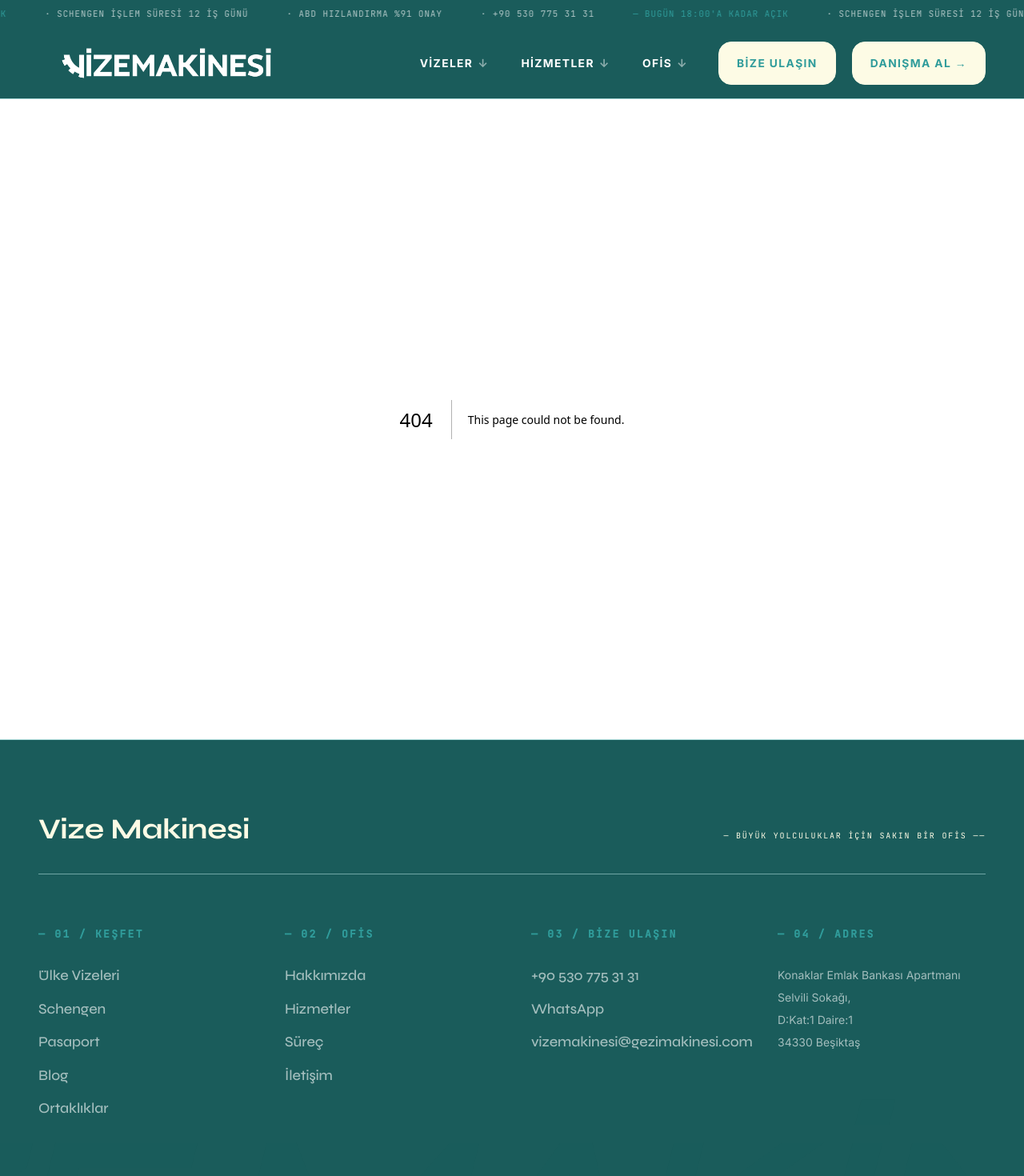
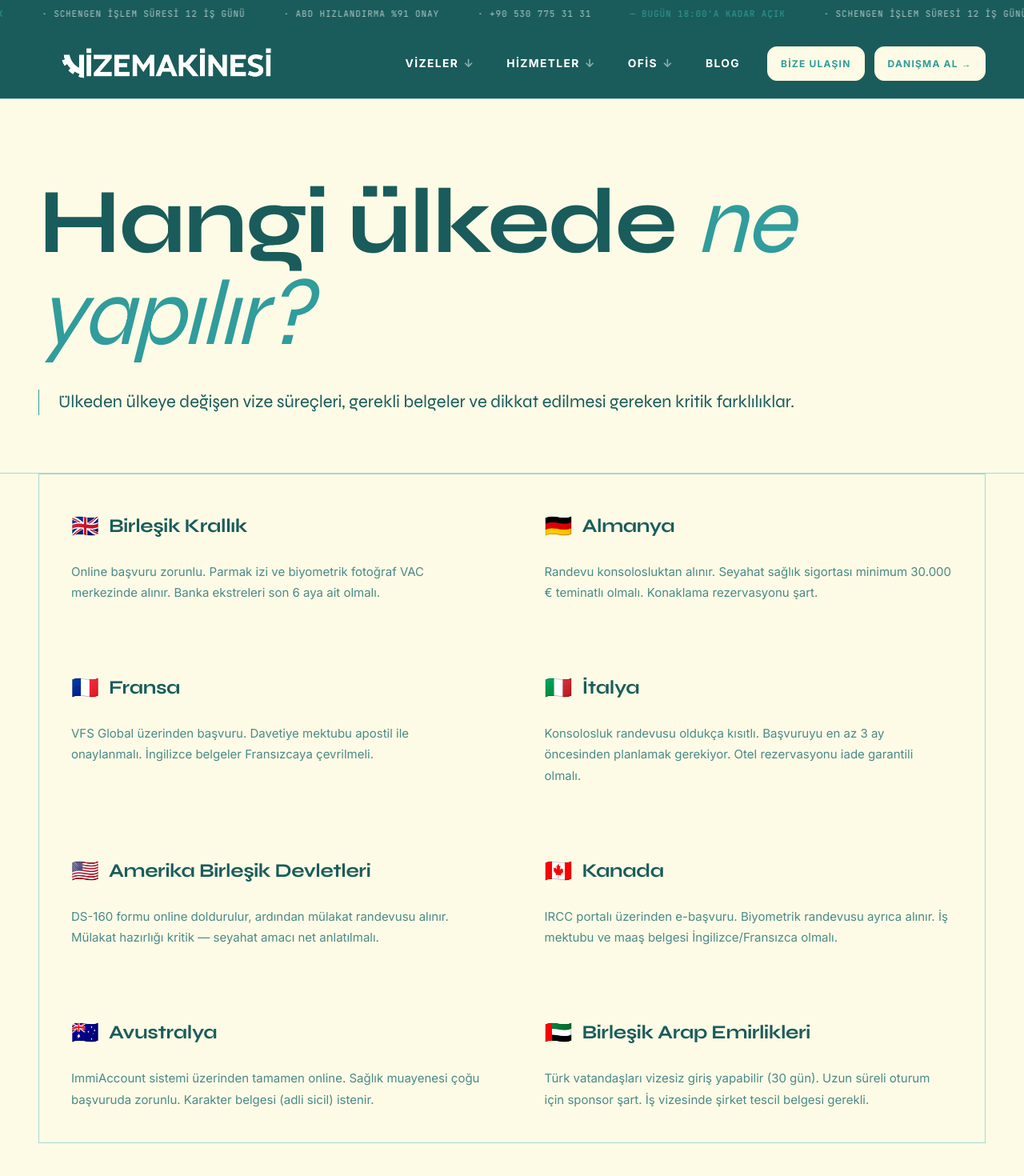
Before and after one commit to KaguSoftware/VizeMakinesi, a Next.js app: page /blog/hangi-ulkede-ne-yapilir in a window 1280 px wide. Before the commit this address had no page. Shown: the top 1470 px of the page at 80% size. Built offline with nearby package versions, Linux system fonts and the light colour scheme.

Commit message:
deleted pages , changed pages

```diff
--- /dev/null
+++ b/src/app/blog/hangi-ulkede-ne-yapilir/page.tsx
@@ -0,0 +1,93 @@
+import type { Metadata } from 'next';
+import PageHead from '@/components/PageHead/PageHead';
+
+export const metadata: Metadata = {
+  title: 'Hangi Ülkede Ne Yapılır? — Vize Makinesi Blog',
+  description: 'Ülkeye göre vize başvuru süreçleri, gerekli belgeler ve dikkat edilmesi gereken farklılıklar.',
+};
+
+const COUNTRIES = [
+  {
+    flag: '🇬🇧',
+    country: 'Birleşik Krallık',
+    what: 'Online başvuru zorunlu. Parmak izi ve biyometrik fotoğraf VAC merkezinde alınır. Banka ekstreleri son 6 aya ait olmalı.',
+  },
+  {
+    flag: '🇩🇪',
+    country: 'Almanya',
+    what: 'Randevu konsolosluktan alınır. Seyahat sağlık sigortası minimum 30.000 € teminatlı olmalı. Konaklama rezervasyonu şart.',
+  },
+  {
+    flag: '🇫🇷',
+    country: 'Fransa',
+    what: 'VFS Global üzerinden başvuru. Davetiye mektubu apostil ile onaylanmalı. İngilizce belgeler Fransızcaya çevrilmeli.',
+  },
+  {
+    flag: '🇮🇹',
+    country: 'İtalya',
+    what: 'Konsolosluk randevusu oldukça kısıtlı. Başvuruyu en az 3 ay öncesinden planlamak gerekiyor. Otel rezervasyonu iade garantili olmalı.',
+  },
+  {
+    flag: '🇺🇸',
+    country: 'Amerika Birleşik Devletleri',
+    what: 'DS-160 formu online doldurulur, ardından mülakat randevusu alınır. Mülakat hazırlığı kritik — seyahat amacı net anlatılmalı.',
+  },
+  {
+    flag: '🇨🇦',
+    country: 'Kanada',
+    what: 'IRCC portalı üzerinden e-başvuru. Biyometrik randevusu ayrıca alınır. İş mektubu ve maaş belgesi İngilizce/Fransızca olmalı.',
+  },
+  {
+    flag: '🇦🇺',
+    country: 'Avustralya',
+    what: 'ImmiAccount sistemi üzerinden tamamen online. Sağlık muayenesi çoğu başvuruda zorunlu. Karakter belgesi (adli sicil) istenir.',
+  },
+  {
+    flag: '🇦🇪',
+    country: 'Birleşik Arap Emirlikleri',
+    what: 'Türk vatandaşları vizesiz giriş yapabilir (30 gün). Uzun süreli oturum için sponsor şart. İş vizesinde şirket tescil belgesi gerekli.',
+  },
+];
+
+export default function HangiUlkedeNeYapilirPage() {
+  return (
+    <>
+      <PageHead
+        eyebrow="— Ülke rehberleri"
+        title={<>Hangi ülkede <em className="font-normal italic text-coral">ne yapılır?</em></>}
+        lede="Ülkeden ülkeye değişen vize süreçleri, gerekli belgeler ve dikkat edilmesi gereken kritik farklılıklar."
+      />
+
+      <section className="container pb-24">
+        <div className="grid grid-cols-1 md:grid-cols-2 gap-px border border-border">
+          {COUNTRIES.map((item) => (
+            <article
+              key={item.country}
+              className="p-10 border-border hover:bg-[hsl(var(--color-navy)/0.03)] transition-colors duration-150"
+            >
+              <div className="flex items-center gap-3 mb-5">
+                <span className="text-[28px]">{item.flag}</span>
+                <h2 className="font-serif font-bold text-[clamp(18px,2vw,24px)] leading-snug tracking-[-0.015em]">
+                  {item.country}
+                </h2>
+              </div>
+              <p className="text-[15px] leading-[1.75] text-muted">{item.what}</p>
+            </article>
+          ))}
+        </div>
+
+        <div className="mt-16 border-t border-border pt-10 flex flex-col md:flex-row gap-6 items-start md:items-center justify-between">
+          <p className="text-[15px] leading-relaxed text-muted max-w-xl">
+            Başvurunuzu bizimle yapmak ister misiniz? Her ülke için doğru belge listesini ve randevu stratejisini sizinle birlikte hazırlıyoruz.
+          </p>
+          <a
+            href="/danisma-al"
+            className="font-sans font-bold text-[13px] uppercase tracking-widest px-7 py-4 bg-navy text-white hover:bg-coral transition-colors duration-200 rounded-xl whitespace-nowrap"
+          >
+            Danışma Al →
+          </a>
+        </div>
+      </section>
+    </>
+  );
+}
--- a/src/app/blog/page.tsx
+++ b/src/app/blog/page.tsx
@@ -7,6 +7,14 @@ export const metadata: Metadata = {
 };
 
 const POSTS = [
+  {
+    date: 'Mayıs 2026',
+    category: 'Ülke Rehberleri',
+    title: 'Hangi Ülkede Ne Yapılır?',
+    excerpt:
+      "Birleşik Krallık'tan Avustralya'ya, ABD'den Almanya'ya — ülkeye göre değişen vize süreçleri, kritik belgeler ve dikkat edilmesi gereken farklılıklar.",
+    slug: '/blog/hangi-ulkede-ne-yapilir',
+  },
   {
     date: 'Nisan 2026',
     category: 'Schengen',
--- a/src/app/danisma-al/DanismaAlForm.tsx
+++ b/src/app/danisma-al/DanismaAlForm.tsx
@@ -29,7 +29,7 @@ export default function DanismaAlForm() {
         <PageHead
           eyebrow="— Teşekkürler"
           title={<>Formunuz <em className="font-normal italic text-coral">alındı.</em></>}
-          lede="En geç 1 iş günü içinde size dönüş yapacağız."
+          lede="En geç 2 iş günü içinde size dönüş yapacağız."
         />
         <section className="container pb-24">
           <div className="border border-border p-12 max-w-lg">
@@ -53,7 +53,7 @@ export default function DanismaAlForm() {
       <PageHead
         eyebrow="— Danışma formu"
         title={<>Bize anlatın, <em className="font-normal italic text-coral">biz halledelim.</em></>}
-        lede="Seyahat planınızı ve ihtiyacınızı kısaca paylaşın — 1 iş günü içinde size dönelim."
+        lede="Seyahat planınızı ve ihtiyacınızı kısaca paylaşın — 2 iş günü içinde size dönelim."
       />
 
       <section className="container pb-24">
@@ -90,7 +90,7 @@ export default function DanismaAlForm() {
           </div>
 
           {/* E-posta */}
-          <div className="p-8 border-b border-border lg:border-r">
+          <div className="p-8 border-b border-border lg:col-span-2">
             <label className="block font-mono text-[10px] uppercase tracking-[0.18em] text-coral mb-3">
               E-posta <span className="text-coral">*</span>
             </label>
@@ -103,15 +103,27 @@ export default function DanismaAlForm() {
             />
           </div>
 
-          {/* Seyahat Tarihi */}
-          <div className="p-8 border-b border-border">
+          {/* Planlanan Seyahat Tarihi */}
+          <div className="p-8 border-b border-border lg:border-r">
             <label className="block font-mono text-[10px] uppercase tracking-[0.18em] text-coral mb-3">
-              Seyahat Tarihi <span className="text-coral">*</span>
+              Planlanan Gidiş Tarihi <span className="text-coral">*</span>
             </label>
             <input
               type="date"
               name="travelDate"
               required
+              className="w-full bg-transparent border-b border-border pb-2 font-serif text-[18px] text-navy focus:outline-none focus:border-coral transition-colors duration-150"
+            />
+          </div>
+
+          {/* Planlanan Dönüş Tarihi */}
+          <div className="p-8 border-b border-border">
+            <label className="block font-mono text-[10px] uppercase tracking-[0.18em] text-coral mb-3">
+              Planlanan Dönüş Tarihi
+            </label>
+            <input
+              type="date"
+              name="returnDate"
               className="w-full bg-transparent border-b border-border pb-2 font-serif text-[18px] text-navy focus:outline-none focus:border-coral transition-colors duration-150"
             />
           </div>
--- a/src/app/danisma-al/page.tsx
+++ b/src/app/danisma-al/page.tsx
@@ -3,7 +3,7 @@ import DanismaAlForm from "./DanismaAlForm";
 
 export const metadata: Metadata = {
   title: "Danışma Al — Vize Makinesi",
-  description: "Seyahat planınızı ve vize ihtiyacınızı paylaşın, danışmanlarımız en geç 1 iş günü içinde size dönsin.",
+  description: "Seyahat planınızı ve vize ihtiyacınızı paylaşın, danışmanlarımız en geç 2 iş günü içinde size dönsün.",
 };
 
 export default function DanismaAlPage() {
--- a/src/app/page.tsx
+++ b/src/app/page.tsx
@@ -4,7 +4,7 @@ import MosaicCard from "@/components/MosaicCard/MosaicCard";
 import { MOSAIC_SPANS, MOSAIC_ROW_INDEX } from "@/components/MosaicCard/constants";
 import MosaicRowObserver from "@/components/MosaicCard/MosaicRowObserver";
 import Marquee from "@/components/Marquee/Marquee";
-import ProcessThreeUp from "@/components/ProcessThreeUp/ProcessThreeUp";
+import Timeline from "@/components/Timeline/Timeline";
 import BigCTA from "@/components/BigCTA/BigCTA";
 import { COUNTRIES_DATA } from "@/data/countries";
 
@@ -51,7 +51,7 @@ export default function HomePage() {
                         Tam süreç →
                     </Link>
                 </div>
-                <ProcessThreeUp />
+                <Timeline />
             </section>
 
             <BigCTA />
--- a/src/app/partnerships/page.tsx
+++ b/src/app/partnerships/page.tsx
@@ -1,4 +1,5 @@
 import type { Metadata } from 'next';
+import Image from 'next/image';
 import PageHead from '@/components/PageHead/PageHead';
 
 export const metadata: Metadata = {
@@ -6,79 +7,63 @@ export const metadata: Metadata = {
   description: 'Seyahat acenteleri, kurumsal firmalar ve sivil toplum kuruluşları için toplu vize çözümleri.',
 };
 
-const PARTNERS = [
-  {
-    name: 'Seyahat Acenteleri',
-    eyebrow: '— 01',
-    body:
-      'Müşterilerinizin vize süreçlerini tamamen bizim üstlenmemize izin verin. Ajansınız için özel fiyatlandırma, öncelikli randevu ve ayrılmış danışman ataması sunuyoruz.',
-  },
-  {
-    name: 'Kurumsal Firmalar',
-    eyebrow: '— 02',
-    body:
-      'İş seyahati yoğun olan şirketler için yıllık anlaşmalı hizmet paketleri. Çalışan başına sabit maliyet, toplu başvuru takibi ve aylık raporlama dahildir.',
-  },
-  {
-    name: 'Üniversiteler & Okullar',
-    eyebrow: '— 03',
-    body:
-      'Yurt dışı eğitim programları, değişim öğrencileri ve akademik heyetler için öğrenci vize koordinasyonu. Oryantasyon süreçlerine entegre çalışıyoruz.',
-  },
-  {
-    name: 'STK & Vakıflar',
-    eyebrow: '— 04',
-    body:
-      'İnsani yardım, konferans ve uluslararası proje seyahatleri için özel kategoriler ve indirimli ücretler. Resmi davet mektubu hazırlığında da destek veriyoruz.',
-  },
-];
-
 export default function PartnershipsPage() {
   return (
     <>
       <PageHead
         eyebrow="— Kurumsal ortaklıklar"
-        title={<>Tek dosya değil, <em className="font-normal italic text-coral">tam bir program.</em></>}
-        lede="Toplu vize ihtiyacı olan kurumlar için adanmış ekip, öncelikli işlem ve şeffaf fiyatlandırma."
+        title={<>Güvenilir <em className="font-normal italic text-coral">iş ortaklarımız.</em></>}
+        lede="Vize süreçlerinizi güvence altına alan küresel ağlarla çalışıyoruz."
       />
 
-      {/* Partner types */}
       <section className="container pb-24">
         <div className="grid grid-cols-1 md:grid-cols-2 gap-px border border-border">
-          {PARTNERS.map((p) => (
-            <div key={p.name} className="p-10">
-              <div className="font-mono text-[10px] uppercase tracking-[0.18em] text-coral mb-4">
-                {p.eyebrow}
-              </div>
-              <h2 className="font-serif font-bold text-[clamp(22px,2.2vw,30px)] tracking-[-0.015em] mb-5">
-                {p.name}
-              </h2>
-              <p className="text-[15px] leading-[1.85] text-muted">{p.body}</p>
+
+          {/* VFS Global */}
+          <div className="p-12 flex flex-col gap-8">
+            <div className="h-16 flex items-center">
+              <Image
+                src="/vfs_logo.png"
+                alt="VFS Global"
+                width={160}
+                height={64}
+                className="object-contain object-left"
+              />
             </div>
-          ))}
-        </div>
-      </section>
+            <div>
+              <div className="font-mono text-[10px] uppercase tracking-[0.18em] text-coral mb-3">— Vize Başvuru Merkezi</div>
+              <h2 className="font-serif font-bold text-[clamp(20px,2vw,26px)] tracking-[-0.015em] mb-4">VFS Global</h2>
+              <p className="text-[15px] leading-[1.85] text-muted">
+                Dünyanın en büyük vize dış kaynak hizmetleri şirketi olan VFS Global, 150'den fazla ülkede 3.000'i aşkın
+                başvuru merkezi işletmektedir. Vize Makinesi olarak VFS Global altyapısını kullanarak başvurularınızı
+                doğrudan yetkili kanallar üzerinden takip ediyor, randevu süreçlerini hızlandırıyor ve evrak
+                kontrolünü eksiksiz yürütüyoruz.
+              </p>
+            </div>
+          </div>
 
-      {/* CTA */}
-      <section className="container pb-24">
-        <div className="border border-border p-12 lg:p-16 grid grid-cols-1 lg:grid-cols-[1fr_auto] gap-10 items-center">
-          <div>
-            <div className="font-mono text-[10px] uppercase tracking-[0.18em] text-coral mb-4">
-              — Teklif alın
+          {/* Kosmos */}
+          <div className="p-12 flex flex-col gap-8 border-t border-border md:border-t-0 md:border-l">
+            <div className="h-16 flex items-center">
+              <Image
+                src="/kosmos_logo.png"
+                alt="Kosmos"
+                width={160}
+                height={64}
+                className="object-contain object-left"
+              />
             </div>
-            <h2 className="font-serif font-bold text-[clamp(28px,3vw,42px)] tracking-[-0.02em] leading-snug">
-              Kurumunuz için bir görüşme ayarlayalım.
-            </h2>
-            <p className="text-[15px] leading-[1.85] text-muted mt-4 max-w-lg">
-              İhtiyacınızı anlatın — hacim, sıklık, varış noktaları. Size 24 saat içinde yazılı bir teklif iletiyoruz.
-            </p>
+            <div>
+              <div className="font-mono text-[10px] uppercase tracking-[0.18em] text-coral mb-3">— Seyahat & Lojistik</div>
+              <h2 className="font-serif font-bold text-[clamp(20px,2vw,26px)] tracking-[-0.015em] mb-4">Kosmos</h2>
+              <p className="text-[15px] leading-[1.85] text-muted">
+                Kosmos, uluslararası seyahat lojistiği ve kurumsal seyahat yönetimi alanında köklü bir deneyime sahiptir.
+                Bu ortaklık sayesinde vize süreçlerinizi uçuş, konaklama ve transfer planlamasıyla tek çatı altında
+                yönetebiliyorsunuz. Eksiksiz bir seyahat deneyimi için Kosmos ile koordineli çalışıyoruz.
+              </p>
+            </div>
           </div>
-          <a
-            href="/contact"
-            className="inline-flex items-center gap-2 font-mono text-[12px] uppercase tracking-[0.16em] border border-coral text-coral px-8 py-4 hover:bg-coral hover:text-white transition-colors duration-150 whitespace-nowrap rounded-2xl"
-          >
-            İletişime Geç →
-          </a>
+
         </div>
       </section>
     </>
--- a/src/components/MosaicCard/MosaicCard.tsx
+++ b/src/components/MosaicCard/MosaicCard.tsx
@@ -22,7 +22,6 @@ export default function MosaicCard({
             <div className="absolute top-7 right-8 font-mono text-[11px] tracking-[0.18em] text-muted uppercase z-10 hv-white transition-colors duration-700">
                 — {String(index + 1).padStart(2, "0")} / 10
             </div>
-
             <div className="relative z-10 p-2 pt-20">
                 <h3 className="font-serif font-semibold text-[32px] leading-[1.05] mb-1.5 tracking-[-0.02em] hv-white transition-colors duration-700">
                     {country.name}
--- a/src/components/Nav/Nav.tsx
+++ b/src/components/Nav/Nav.tsx
@@ -89,17 +89,22 @@ export default function Nav() {
                             </button>
                         </div>
                     ))}
+                    <Link href="/blog">
+                        <span className="font-sans font-bold text-[13.8px] uppercase tracking-widest px-4.5 py-3 inline-flex items-center transition-colors duration-200 text-white hover:text-coral">
+                            Blog
+                        </span>
+                    </Link>
                     <Link
                         href="/contact"
                     >
-                        <span className="ml-4 font-sans font-bold text-[13.8px] uppercase tracking-widest px-5.5 py-3.5 bg-cream border border-cream text-coral hover:bg-transparent hover:text-white hover:border-white transition-colors duration-200 inline-flex items-center rounded-2xl">
+                        <span className="ml-3 font-sans font-bold text-[12px] uppercase tracking-widest px-4 py-2.5 bg-cream border border-cream text-coral hover:bg-transparent hover:text-white hover:border-white transition-colors duration-200 inline-flex items-center rounded-xl">
                             Bize Ulaşın
                         </span>
                     </Link>
                     <Link
                         href="/danisma-al"
                     >
-                        <span className="ml-4 font-sans font-bold text-[13.8px] uppercase tracking-widest px-5.5 py-3.5 bg-cream border border-cream text-coral hover:bg-transparent hover:text-white hover:border-white transition-colors duration-200 inline-flex items-center rounded-2xl">
+                        <span className="ml-2 font-sans font-bold text-[12px] uppercase tracking-widest px-4 py-2.5 bg-cream border border-cream text-coral hover:bg-transparent hover:text-white hover:border-white transition-colors duration-200 inline-flex items-center rounded-xl">
                             Danışma Al →
                         </span>
                     </Link>
@@ -119,7 +124,7 @@ export default function Nav() {
             {/* Mega panel */}
             {activeMega !== null && (
                 <div
-                    className="mega-panel absolute left-0 right-0 top-full bg-cream border-t border-b border-border text-navy"
+                    className="mega-panel absolute left-0 right-0 top-full bg-cream border-t-2 border-b-2 border-navy text-navy"
                     onMouseEnter={() => handleEnter(activeMega)}
                     onMouseLeave={handleLeave}
                 >
--- a/src/components/Nav/constants.ts
+++ b/src/components/Nav/constants.ts
@@ -63,7 +63,7 @@ export const MEGA_MENU: MegaMenuGroup[] = [
         title: 'Vize Ötesi',
         items: [
           { to: '/passport',         label: 'Pasaport Hizmetleri', desc: 'Çıkarma, yenileme, kayıp' },
-          { to: '/partnerships',     label: 'Kurumsal Ortaklıklar', desc: 'Acenteler, firmalar, STK\'lar' },
+          { to: '/partnerships',     label: 'Kurumsal Ortaklıklar', desc: 'Ortaklarımız' },
           { to: '/us-visa-expedite', label: 'ABD Hızlandırma',     desc: '5–10 günde mülakat' },
         ],
       },
@@ -84,16 +84,14 @@ export const MEGA_MENU: MegaMenuGroup[] = [
       {
         title: 'Hakkımızda',
         items: [
-          { to: '/about',        label: 'Ofisimiz', desc: 'On sekiz yıl, on iki danışman' },
-          { to: '/about',        label: 'Ekip',     desc: 'Ortaklar ve danışmanlar' },
-          { to: '/blog',         label: 'Blog',     desc: 'Vize ve seyahat yazıları' },
+          { to: '/about',        label: 'Ofisimiz', desc: 'Ekip ve danışmanlar' },
           { to: '/partnerships', label: 'Ortaklıklar', desc: 'Kurumsal çözümler' },
         ],
       },
       {
         title: 'Ziyaret',
         items: [
-          { to: '/contact', label: 'Levent Ofisi', desc: 'Selvili Sokağı · D:Kat:1 Daire:1' },
+          { to: '/contact', label: '4.Levent Ofisi', desc: 'Selvili Sokağı · D:Kat:1 Daire:1' },
           { to: '/contact', label: 'Çalışma Saatleri',    desc: 'Pts–Cts · Randevusuz kabul' },
         ],
       },
```
Also changed, not shown: src/app/contact/page.tsx (+8 -8 lines), public/kosmos_logo.png (added), public/vfs_logo.png (added).
